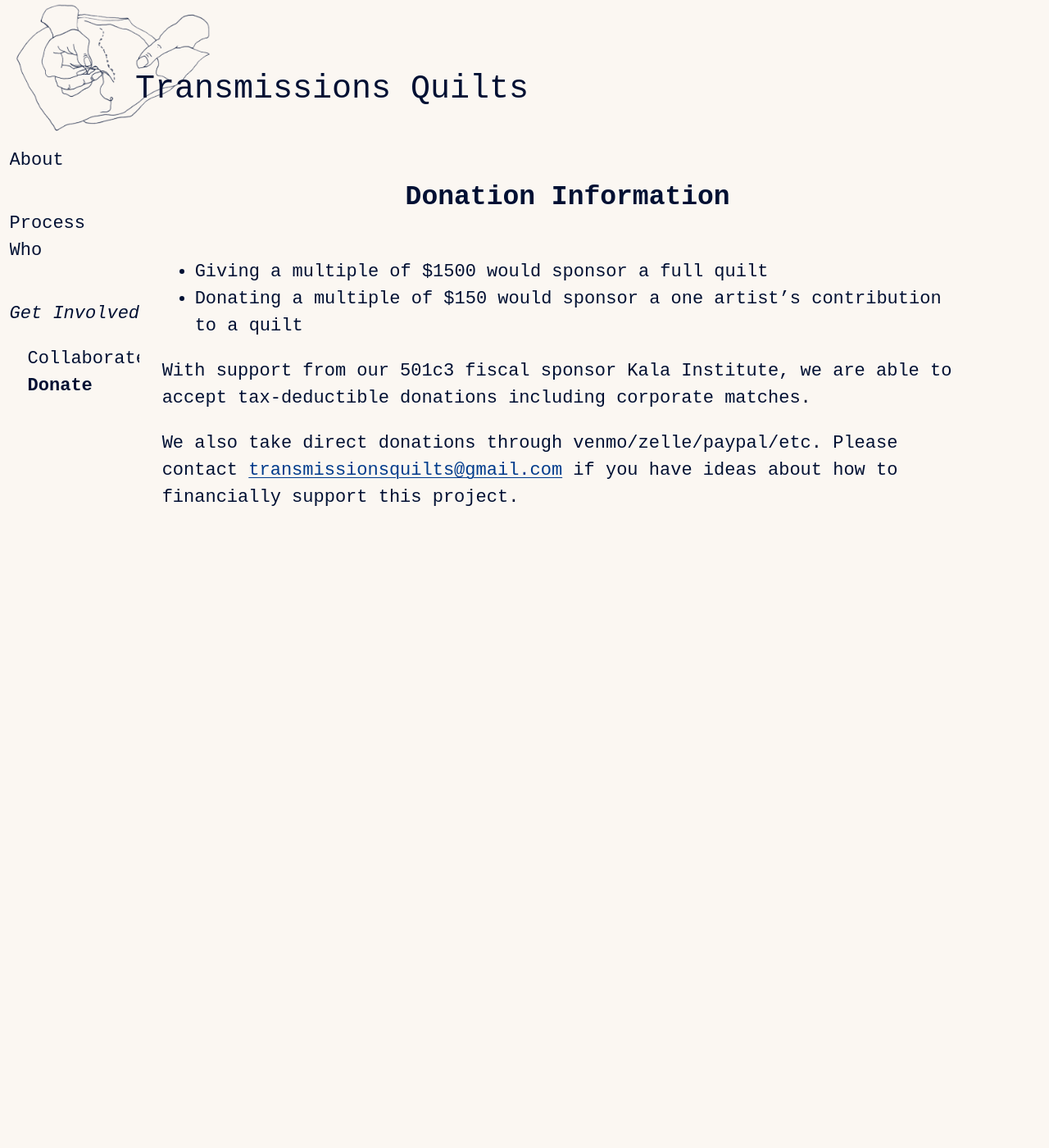
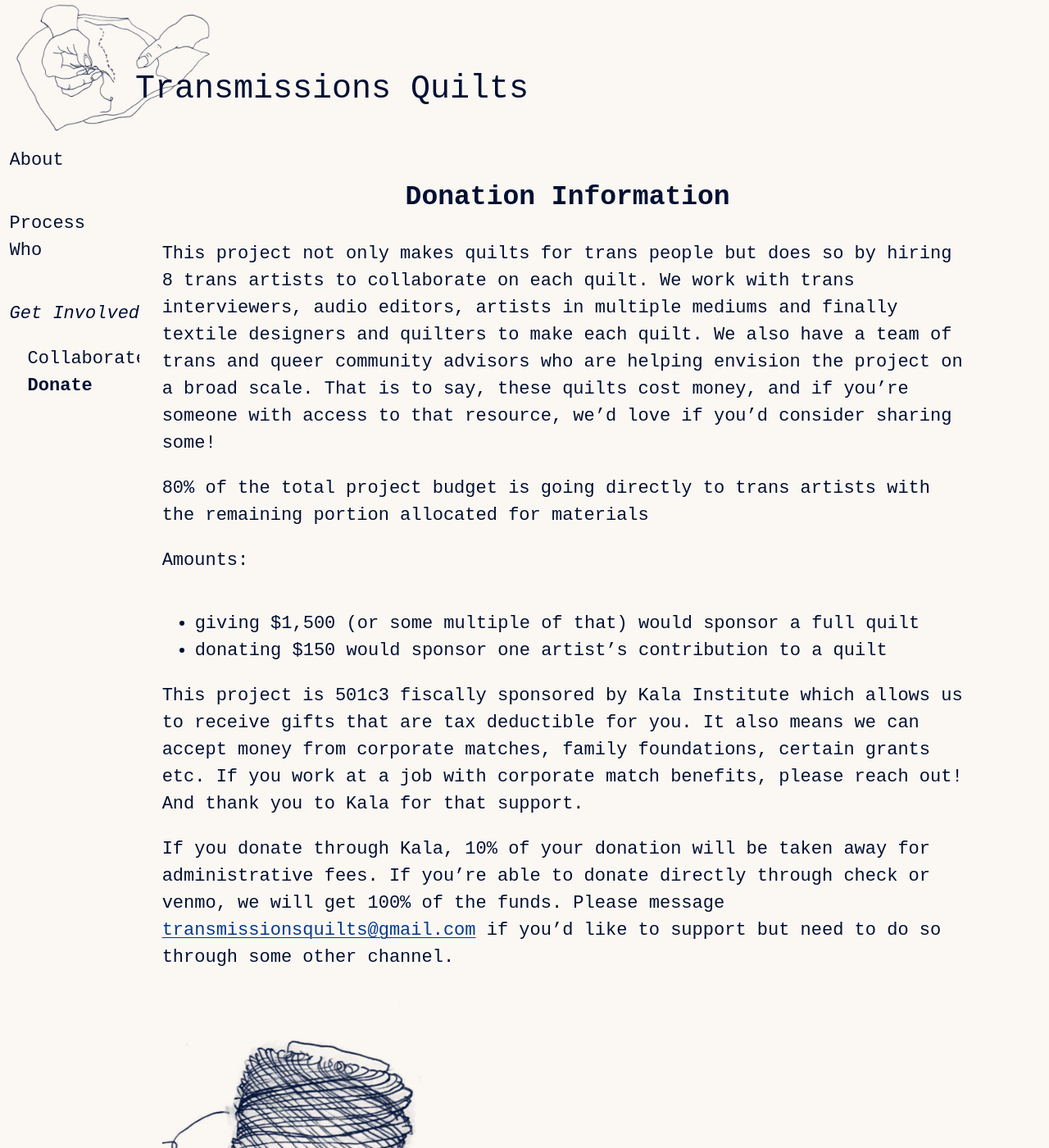
Before and after one commit to danieldickison/transmission-site, a Jekyll site: the page built from donate.markdown, in a window 1280 px wide and 1400 px high. Shown: the whole window at 82% size. Built offline with Jekyll 4.4.1, drawn with Linux system fonts in a browser that asks for light colours; some web fonts are replaced; our own code applies the rules of GitHub Pages for plain Markdown files; some of the changed text lies outside the part shown.

Commit message:
Donate page copy and illustration

```diff
--- a/donate.markdown
+++ b/donate.markdown
@@ -4,14 +4,21 @@ permalink: /donate
 
 ## Donation Information
 
-* Giving a multiple of $1500 would sponsor a full quilt
-* Donating a multiple of $150 would sponsor a one artist’s
-contribution to a quilt
+This project not only makes quilts for trans people but does so by hiring 8 trans artists to collaborate on each quilt. We work with trans interviewers, audio editors, artists in multiple mediums and finally textile designers and quilters to make each quilt. We also have a team of trans and queer community advisors who are helping envision the project on a broad scale. That is to say, these quilts cost money, and if you’re someone with access to that resource, we’d love if you’d consider sharing some!
 
-With support from our 501c3 fiscal sponsor Kala Institute, we are
-able to accept tax-deductible donations including corporate
-matches.
+80% of the total project budget is going directly to trans artists with the remaining portion allocated for materials
 
-We also take direct donations through venmo/zelle/paypal/etc.
-Please contact [{{ site.email }}](mailto:{{ site.email }}) if you have ideas
-about how to financially support this project.
+Amounts:
+
+* giving $1,500 (or some multiple of that) would sponsor a full quilt
+* donating $150 would sponsor one artist’s contribution to a quilt
+
+This project is 501c3 fiscally sponsored by Kala Institute which allows us to receive gifts that are tax deductible for you. It also means we can accept money from corporate matches, family foundations, certain grants etc. If you work at a job with corporate match benefits, please reach out! And thank you to Kala for that support.
+
+If you donate through Kala, 10% of your donation will be taken away for administrative fees. If you’re able to donate directly through check or venmo, we will get 100% of the funds. Please message [{{site.email}}](mailto:{{ site.email }}) if you’d like to support but need to do so through some other channel.
+
+[<img width="317" height="391" alt="Donate via Venmo" src="{{ "/assets/images/donate-button.png" | relative_url }}">](https://account.venmo.com/u/qwuilts)
+
+[Donate through Kala](https://www.paypal.com/donate/?hosted_button_id=8K69K5N3QMWMS)
+
+Direct project venmo: [@qwuilts](https://account.venmo.com/u/qwuilts)
```
Also changed, not shown: assets/images/donate-button.png (added), 1 other file.
